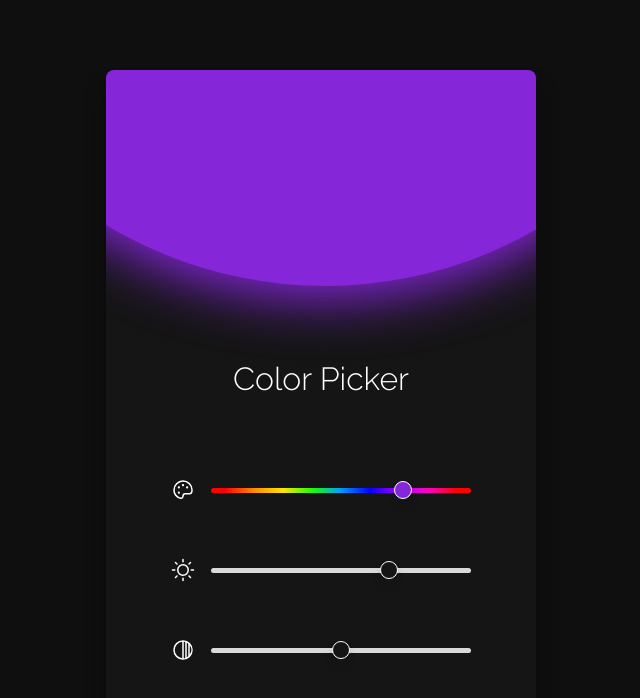
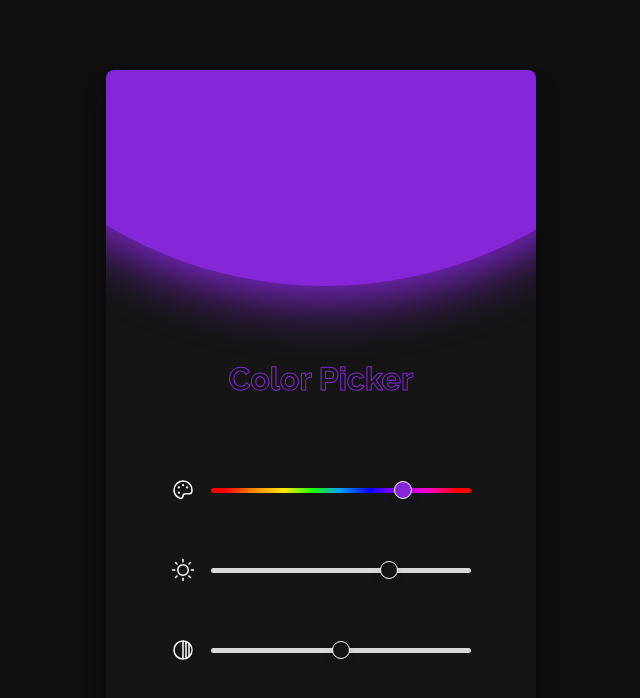
Before and after one commit to maik-emanoel/color-picker, a React (Vite) app: page / in a window 1280 px wide. Shown: the top 698 px of the page, without its empty margins (319-959 px from the left). Built offline with nearby package versions, Linux system fonts and the light colour scheme.

Commit message:
change h1 style

```diff
--- a/src/App.jsx
+++ b/src/App.jsx
@@ -15,6 +15,10 @@ export default function App() {
     background: `hsl(${hue}, ${saturation}%, ${lightness}%)`,
   };
 
+  const colorStyle = {
+    color: `hsl(${hue}, ${saturation}%, ${lightness}%)`,
+  };
+
   return (
     <div className="bg-[#151515] max-w-[430px] w-full min-h-[660px] relative overflow-hidden rounded-lg pt-[210px] flex flex-col items-center shadow-xl shadow-[#0a0a0a]">
       <div
@@ -25,11 +29,19 @@ export default function App() {
         }}
       ></div>
 
-      <h1 className="text-[32px] leading-[38px] text-center text-white my-20">Color Picker</h1>
+      <h1
+        className="text-[32px] leading-[38px] text-center my-20 font-bold"
+        style={{
+          WebkitTextStroke: `1px ${colorStyle.color}`,
+          WebkitTextFillColor: 'transparent'
+        }}
+      >
+        Color Picker
+      </h1>
 
       <ul className="flex flex-col gap-14 items-center w-[90%] max-w-[300px] mx-auto">
         <li className="flex gap-4 w-full items-center">
-          <Palette size={24} color="white"/>
+          <Palette size={24} color="white" />
           <input
             type="range"
             value={hue}
@@ -38,12 +50,12 @@ export default function App() {
             id="input-hue"
             className="flex-1 h-[5px] bg-hueGradient rounded-xl"
             style={{
-              "--thumb-color": backgroundStyle.background
+              "--thumb-color": backgroundStyle.background,
             }}
           />
         </li>
         <li className="flex gap-4 w-full items-center">
-          <Sun size={24} color="white"/>
+          <Sun size={24} color="white" />
           <input
             type="range"
             value={saturation}
@@ -52,7 +64,7 @@ export default function App() {
           />
         </li>
         <li className="flex gap-4 w-full items-center">
-          <CircleHalf size={24} color="white"/>
+          <CircleHalf size={24} color="white" />
           <input
             type="range"
             value={lightness}
```
